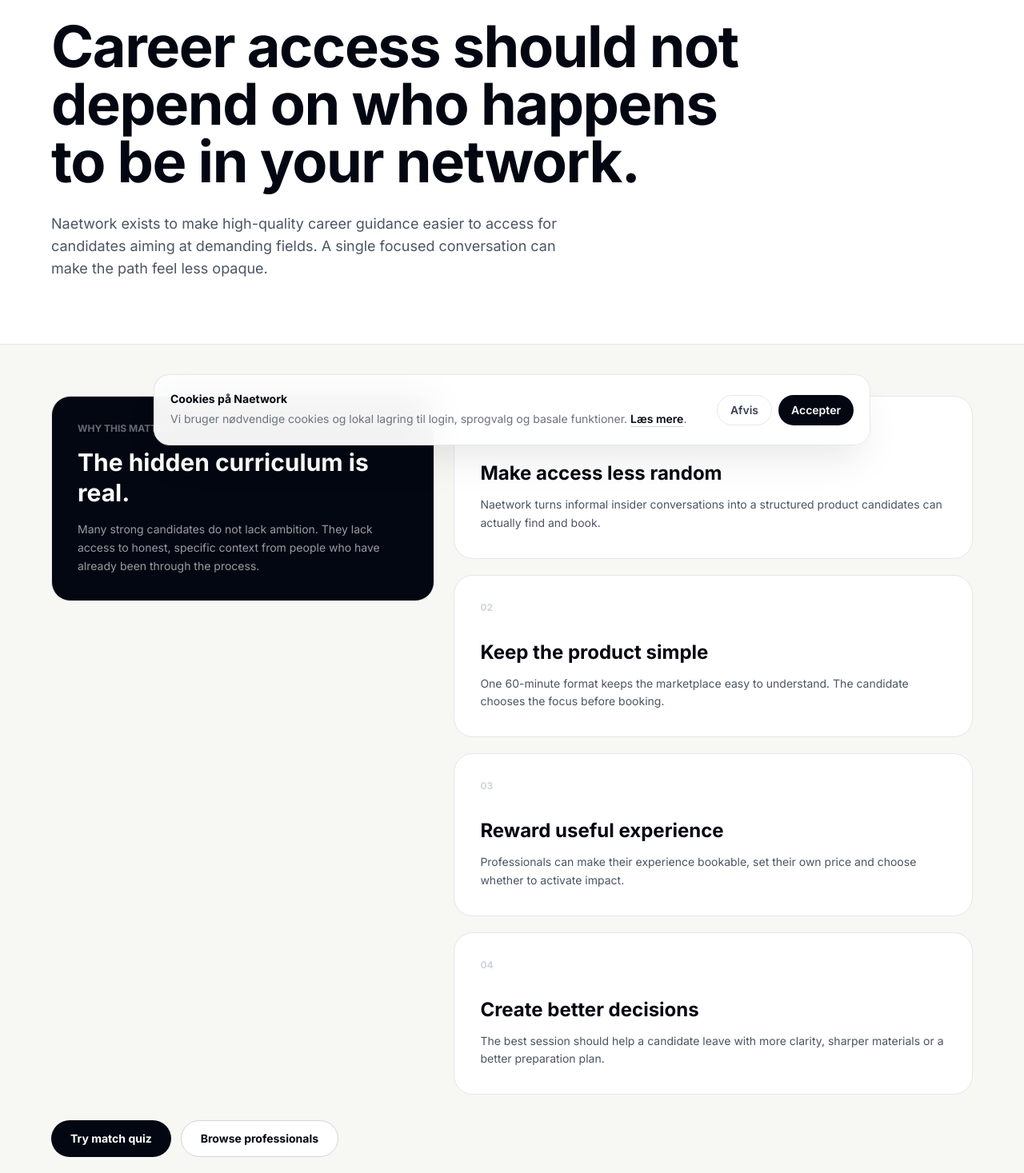
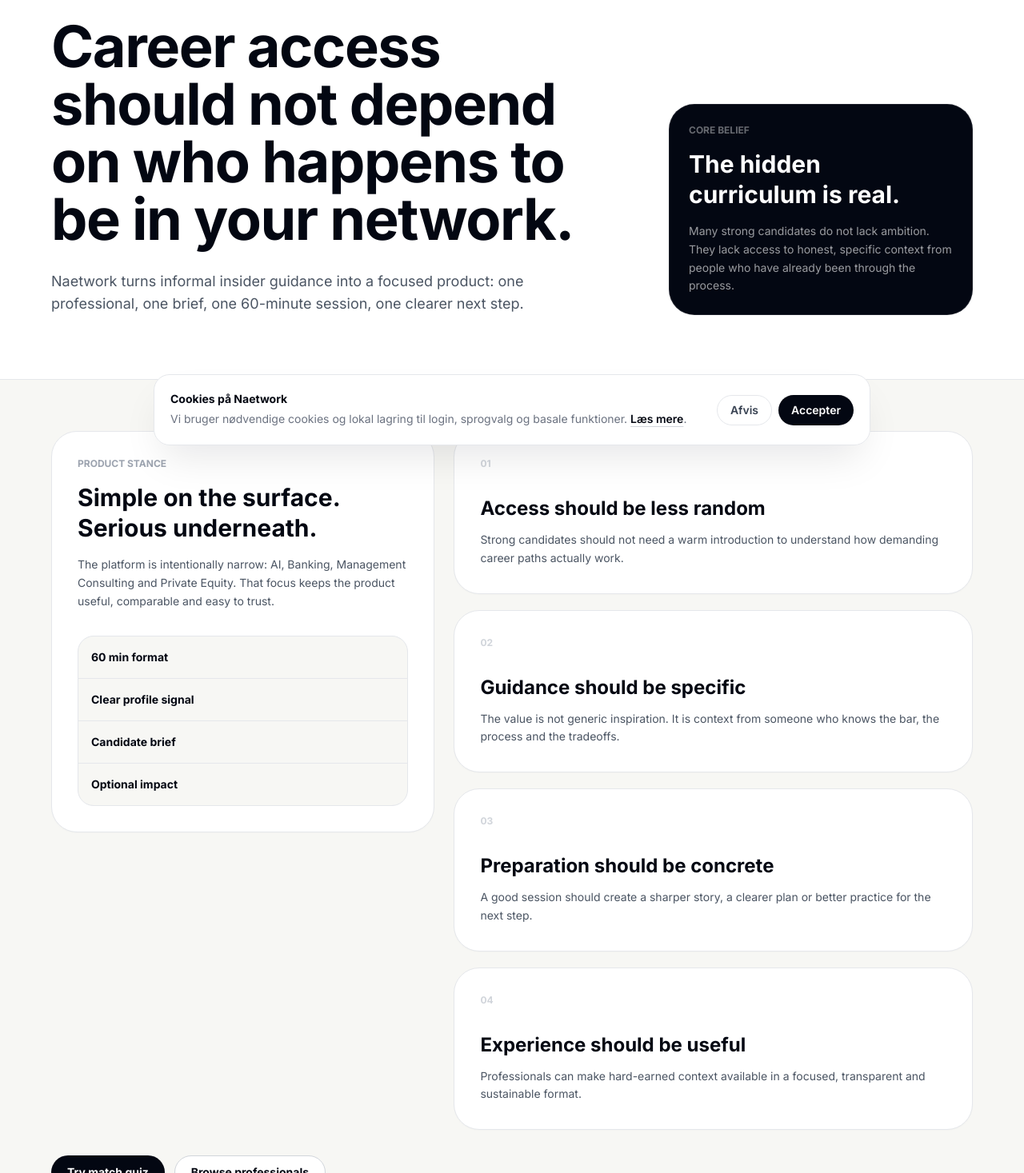
Before and after one commit to mikkelstreet-png/Naetwork, a Next.js app: page /mission in a window 1280 px wide. Shown: the part 223-1690 px from the top of the page at 80% size. Built offline with nearby package versions, Linux system fonts and the light colour scheme; no server answers.

Commit message:
Elevate mission page positioning

```diff
--- a/app/mission/page.tsx
+++ b/app/mission/page.tsx
@@ -7,38 +7,56 @@ export const metadata: Metadata = {
 };
 
 export default function MissionPage() {
+  const principles = [
+    ['Access should be less random', 'Strong candidates should not need a warm introduction to understand how demanding career paths actually work.'],
+    ['Guidance should be specific', 'The value is not generic inspiration. It is context from someone who knows the bar, the process and the tradeoffs.'],
+    ['Preparation should be concrete', 'A good session should create a sharper story, a clearer plan or better practice for the next step.'],
+    ['Experience should be useful', 'Professionals can make hard-earned context available in a focused, transparent and sustainable format.'],
+  ];
+
   return (
-    <main className="min-h-screen bg-[#f7f7f4] pt-16">
+    <main className="page-shell">
       <section className="border-b border-gray-200 bg-white px-5 py-14 sm:px-8 md:py-20">
         <div className="mx-auto max-w-6xl">
-          <p className="mb-5 text-xs font-black uppercase text-gray-400">Mission</p>
-          <h1 className="max-w-5xl text-5xl font-black leading-[0.96] tracking-tight text-gray-950 text-balance md:text-7xl">
-            Career access should not depend on who happens to be in your network.
-          </h1>
-          <p className="mt-7 max-w-2xl text-base leading-relaxed text-gray-600 md:text-lg">
-            Naetwork exists to make high-quality career guidance easier to access for candidates aiming at demanding fields. A single focused conversation can make the path feel less opaque.
-          </p>
+          <div className="grid gap-10 lg:grid-cols-[1fr_380px] lg:items-end">
+            <div>
+              <p className="kicker mb-5">Mission</p>
+              <h1 className="display-xl max-w-5xl">
+                Career access should not depend on who happens to be in your network.
+              </h1>
+              <p className="body-lg mt-7 max-w-2xl">
+                Naetwork turns informal insider guidance into a focused product: one professional, one brief, one 60-minute session, one clearer next step.
+              </p>
+            </div>
+            <div className="dark-panel p-6">
+              <p className="text-xs font-black uppercase text-white/40">Core belief</p>
+              <p className="mt-4 text-3xl font-black leading-tight">The hidden curriculum is real.</p>
+              <p className="mt-4 text-sm leading-relaxed text-white/60">
+                Many strong candidates do not lack ambition. They lack access to honest, specific context from people who have already been through the process.
+              </p>
+            </div>
+          </div>
         </div>
       </section>
 
       <section className="px-5 py-10 sm:px-8 md:py-16">
         <div className="mx-auto grid max-w-6xl gap-6 lg:grid-cols-[0.85fr_1.15fr]">
-          <aside className="rounded-3xl border border-gray-200 bg-gray-950 p-6 text-white md:p-8 lg:sticky lg:top-24 lg:h-fit">
-            <p className="text-xs font-black uppercase text-white/40">Why this matters</p>
-            <h2 className="mt-4 text-3xl font-black leading-tight">The hidden curriculum is real.</h2>
-            <p className="mt-4 text-sm leading-relaxed text-white/60">
-              Many strong candidates do not lack ambition. They lack access to honest, specific context from people who have already been through the process.
+          <aside className="premium-card p-6 md:p-8 lg:sticky lg:top-24 lg:h-fit">
+            <p className="kicker">Product stance</p>
+            <h2 className="mt-4 text-3xl font-black leading-tight text-gray-950">Simple on the surface. Serious underneath.</h2>
+            <p className="mt-4 text-sm leading-relaxed text-gray-600">
+              The platform is intentionally narrow: AI, Banking, Management Consulting and Private Equity. That focus keeps the product useful, comparable and easy to trust.
             </p>
+            <div className="mt-8 grid gap-px overflow-hidden rounded-2xl border border-gray-200 bg-gray-200">
+              {['60 min format', 'Clear profile signal', 'Candidate brief', 'Optional impact'].map((item) => (
+                <div key={item} className="bg-[#f7f7f4] p-4 text-sm font-black text-gray-950">{item}</div>
+              ))}
+            </div>
           </aside>
 
           <div className="space-y-5">
-            {[
-              ['Make access less random', 'Naetwork turns informal insider conversations into a structured product candidates can actually find and book.'],
-              ['Keep the product simple', 'One 60-minute format keeps the marketplace easy to understand. The candidate chooses the focus before booking.'],
-              ['Reward useful experience', 'Professionals can make their experience bookable, set their own price and choose whether to activate impact.'],
-              ['Create better decisions', 'The best session should help a candidate leave with more clarity, sharper materials or a better preparation plan.'],
-            ].map(([title, body], index) => (
-              <article key={title} className="rounded-3xl border border-gray-200 bg-white p-6 md:p-8">
+            {principles.map(([title, body], index) => (
+              <article key={title} className="premium-card p-6 md:p-8">
                 <p className="text-xs font-black text-gray-300">0{index + 1}</p>
                 <h3 className="mt-8 text-2xl font-black text-gray-950">{title}</h3>
                 <p className="mt-3 text-sm leading-relaxed text-gray-600">{body}</p>
@@ -48,10 +66,10 @@ export default function MissionPage() {
         </div>
 
         <div className="mx-auto mt-8 flex max-w-6xl flex-col gap-3 sm:flex-row">
-          <Link href="/match" className="inline-flex items-center justify-center rounded-full bg-gray-950 px-6 py-3 text-sm font-black text-white hover:bg-gray-800">
+          <Link href="/match" className="pill-dark">
             Try match quiz
           </Link>
-          <Link href="/professionals" className="inline-flex items-center justify-center rounded-full border border-gray-300 bg-white px-6 py-3 text-sm font-black text-gray-950 hover:border-gray-950">
+          <Link href="/professionals" className="pill-light">
             Browse professionals
           </Link>
         </div>
```
